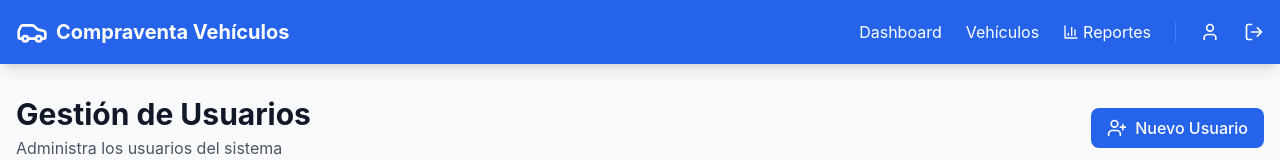
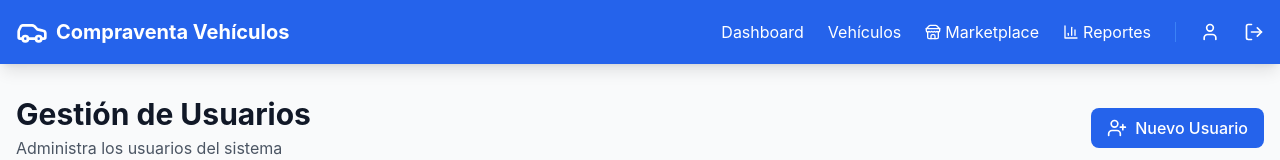
Before and after one commit to mauriciousa993-rgb/app-compraventa, a React (Vite) app in the folder frontend/: page /users in a window 1280 px wide. Shown: the top 160 px of the page. Built offline with nearby package versions, Linux system fonts and the light colour scheme; no server answers; sample sign-in values are in the browser's storage.

Commit message:
UI: Agrega enlace a Marketplace en el menu de navegacion

```diff
--- a/frontend/src/components/Layout/Navbar.tsx
+++ b/frontend/src/components/Layout/Navbar.tsx
@@ -1,7 +1,8 @@
 import React, { useState } from 'react';
 import { Link, useNavigate } from 'react-router-dom';
 import { useAuth } from '../../context/AuthContext';
-import { LogOut, User, Car, BarChart3, Menu, X } from 'lucide-react';
+import { LogOut, User, Car, BarChart3, Menu, X, Store } from 'lucide-react';
+
 
 const Navbar: React.FC = () => {
   const { user, logout } = useAuth();
@@ -39,7 +40,12 @@ const Navbar: React.FC = () => {
             <Link to="/vehicles" className="hover:text-primary-200 transition-colors">
               Vehículos
             </Link>
+            <Link to="/marketplace" className="hover:text-primary-200 transition-colors flex items-center space-x-1">
+              <Store className="h-4 w-4" />
+              <span>Marketplace</span>
+            </Link>
             <Link to="/reports" className="hover:text-primary-200 transition-colors flex items-center space-x-1">
+
               <BarChart3 className="h-4 w-4" />
               <span>Reportes</span>
             </Link>
@@ -101,10 +107,19 @@ const Navbar: React.FC = () => {
                 Vehículos
               </Link>
               <Link
+                to="/marketplace"
+                onClick={closeMobileMenu}
+                className="hover:text-primary-200 transition-colors py-2 px-4 hover:bg-primary-700 rounded-lg flex items-center space-x-2"
+              >
+                <Store className="h-4 w-4" />
+                <span>Marketplace</span>
+              </Link>
+              <Link
                 to="/reports"
                 onClick={closeMobileMenu}
                 className="hover:text-primary-200 transition-colors py-2 px-4 hover:bg-primary-700 rounded-lg flex items-center space-x-2"
               >
+
                 <BarChart3 className="h-4 w-4" />
                 <span>Reportes</span>
               </Link>
```
